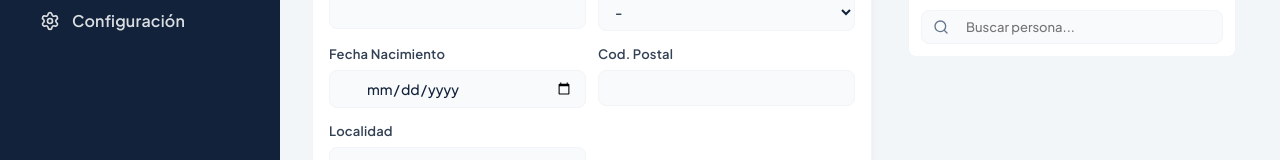
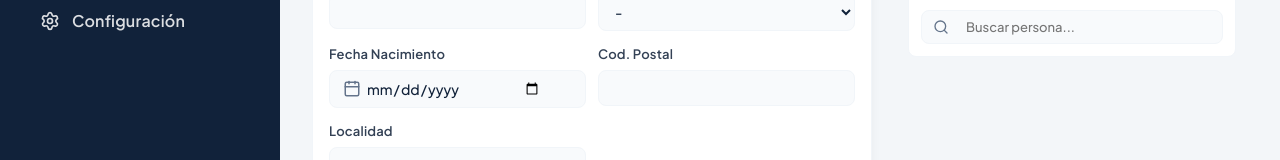
Before and after one commit to N-KILL/circulo-de-suboficiales-retirados-ff.aa, a React (Vite) app: page /socios/nuevo in a window 1280 px wide. Shown: the part 512-672 px from the top of the page. Built offline with nearby package versions, Linux system fonts and the light colour scheme.

Commit message:
Mapper fix

```diff
--- a/src/database/mappers.ts
+++ b/src/database/mappers.ts
@@ -10,6 +10,22 @@ const sexoToDisplay: Record<string, string> = {
 const displayToSexo: Record<string, string> = {
     Masculino: "M",
     Femenino: "F",
+};
+
+// ── Estado (militar) ───────────────────────────────────
+const estadoToDisplay: Record<string, string> = {
+    "":     "En servicio",
+    "(R)":  "Retirado",
+    RET:    "Retirado",
+    Baja:   "Baja",
+    PENS:   "Pensionado",
+};
+
+const displayToEstado: Record<string, string> = {
+    "En servicio": "",
+    Retirado:      "RET",
+    Baja:          "Baja",
+    Pensionado:    "PENS",
 };
 
 // ── Tipo de socio ─────────────────────────────────────
@@ -95,7 +111,7 @@ export function memberToRow(member: Member) {
         militar: member.militar,
         fuerza: member.fuerza || null,
         grado: member.grado || null,
-        estado: member.estado || null,
+        estado: displayToEstado[member.estado] ?? (member.estado || null),
         fecha_ingreso: fechaToDb(member.fechaIngreso),
         fecha_baja: fechaToDb(member.fechaBaja),
         motivo_baja: member.motivoBaja || null,
@@ -147,7 +163,7 @@ export function rowToMember(row: MemberRow): Member {
         militar: row.militar,
         fuerza: row.fuerza ?? "",
         grado: row.grado ?? "",
-        estado: row.estado ?? "",
+        estado: estadoToDisplay[row.estado ?? ""] ?? row.estado ?? "",
         fechaIngreso: fechaToDisplay(row.fecha_ingreso),
         fechaBaja: fechaToDisplay(row.fecha_baja),
         motivoBaja: row.motivo_baja ?? "",
--- a/src/pages/Members/NewMember/NewMember.css
+++ b/src/pages/Members/NewMember/NewMember.css
@@ -263,6 +263,26 @@
   transform: translateY(-50%);
   color: var(--muted);
   pointer-events: none;
+}
+
+.date-picker-btn {
+  position: absolute;
+  left: 10px;
+  top: 50%;
+  transform: translateY(-50%);
+  background: none;
+  border: none;
+  padding: 4px;
+  display: flex;
+  align-items: center;
+  justify-content: center;
+  pointer-events: auto;
+  cursor: pointer;
+  color: var(--muted);
+}
+
+.date-picker-btn:hover {
+  color: var(--azul-institucional);
 }
 
 .search-results {
--- a/src/pages/Members/NewMember/NewMember.tsx
+++ b/src/pages/Members/NewMember/NewMember.tsx
@@ -1,6 +1,6 @@
 import React, { useCallback, useEffect, useMemo, useState } from "react";
 import { useNavigate, useParams } from "react-router-dom";
-import { Search, Save, User, Loader, Trash2 } from "lucide-react";
+import { Search, Save, User, Loader, Trash2, Calendar } from "lucide-react";
 import "./NewMember.css";
 import { useMembersStore } from "../../../store/membersStore";
 import { fetchMemberById, deleteMember } from "../../../services/membersApi";
@@ -238,12 +238,25 @@ const NewMember: React.FC = () => {
 
               <div className="form-group">
                 <label>Fecha Nacimiento</label>
+                <div className="input-with-icon">
                   <input
                     type="date"
                     className="form-control"
                     value={form.fechaNac}
                     onChange={(e) => handleChange("fechaNac", e.target.value)}
+                    id="fecha-nac"
                   />
+                  <button
+                    type="button"
+                    className="date-picker-btn"
+                    onClick={() => {
+                      const el = document.getElementById("fecha-nac") as HTMLInputElement | null;
+                      if (el) { el.focus(); el.showPicker?.(); }
+                    }}
+                  >
+                    <Calendar size={18} />
+                  </button>
+                </div>
               </div>
 
               <div className="form-group">
@@ -295,12 +308,25 @@ const NewMember: React.FC = () => {
                   <div className="form-grid">
               <div className="form-group">
                 <label>Fecha de ingreso</label>
+                <div className="input-with-icon">
                   <input
                     type="date"
                     className="form-control"
                     value={form.fechaIngreso}
                     onChange={(e) => handleChange("fechaIngreso", e.target.value)}
+                    id="fecha-ingreso"
                   />
+                  <button
+                    type="button"
+                    className="date-picker-btn"
+                    onClick={() => {
+                      const el = document.getElementById("fecha-ingreso") as HTMLInputElement | null;
+                      if (el) { el.focus(); el.showPicker?.(); }
+                    }}
+                  >
+                    <Calendar size={18} />
+                  </button>
+                </div>
               </div>
 
               <div className="form-group">
@@ -414,6 +440,8 @@ const NewMember: React.FC = () => {
                     <option value="">-</option>
                     <option>En servicio</option>
                     <option>Retirado</option>
+                    <option>Baja</option>
+                    <option>Pensionado</option>
                   </select>
                 </div>
               </div>
--- a/src/pages/Treasury/NewPayment/NewPayment.tsx
+++ b/src/pages/Treasury/NewPayment/NewPayment.tsx
@@ -62,7 +62,7 @@ const NewPayment: React.FC = () => {
   const [fecha, setFecha] = useState(new Date().toISOString().split("T")[0]);
   const [periodo, setPeriodo] = useState("");
   const [importeStr, setImporteStr] = useState("");
-  const [formaPago, setFormaPago] = useState("Transferencia Bancaria");
+  const [formaPago, setFormaPago] = useState("Transferencia");
   const [descripcion, setDescripcion] = useState("");
 
   const [saving, setSaving] = useState(false);
@@ -371,7 +371,7 @@ const NewPayment: React.FC = () => {
                   value={formaPago}
                   onChange={(e) => setFormaPago(e.target.value)}
                 >
-                  <option>Transferencia Bancaria</option>
+                  <option>Transferencia</option>
                   <option>Efectivo</option>
                 </select>
               </div>
```
Lines whose indentation alone changed are shown as unchanged.
